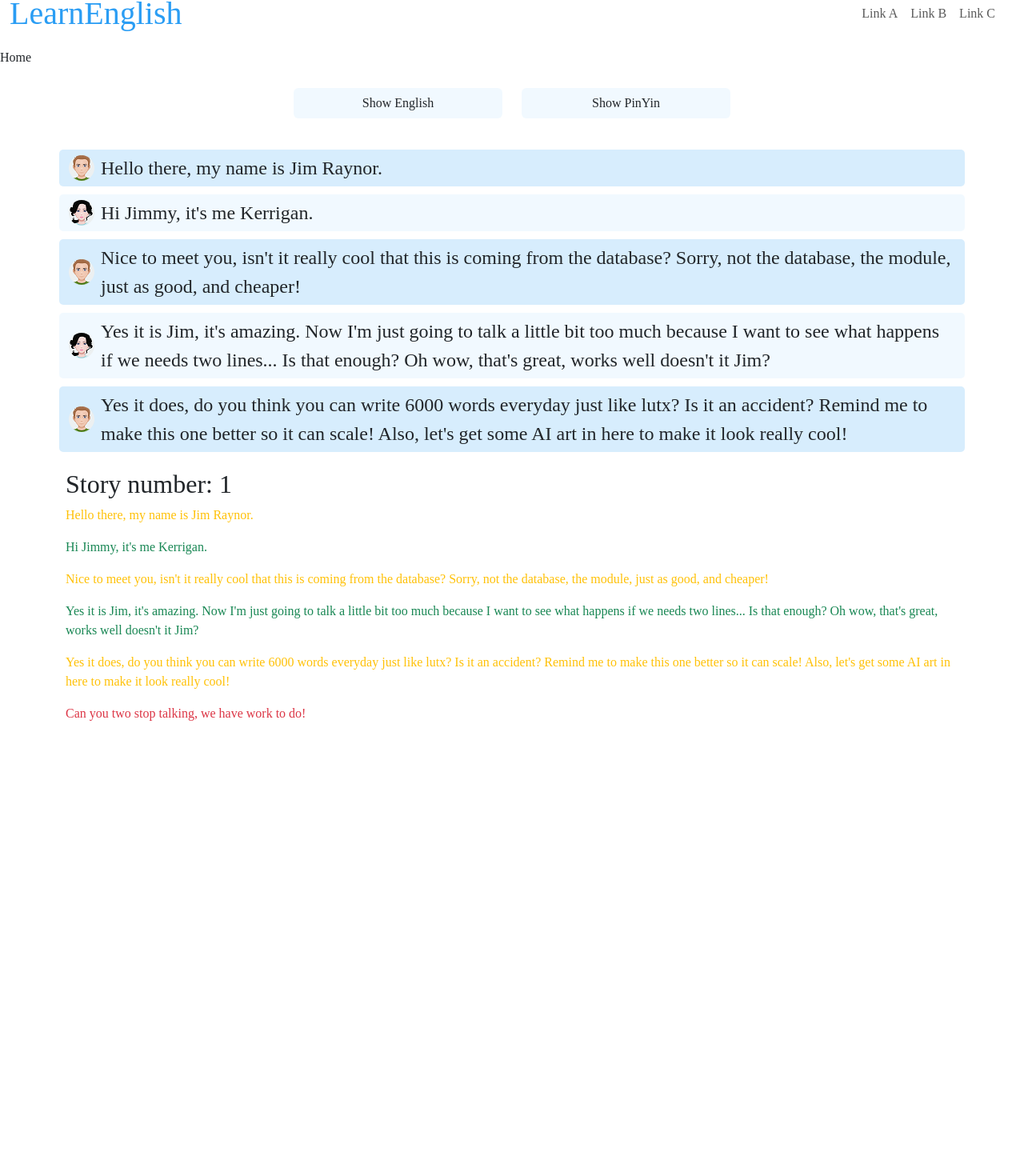
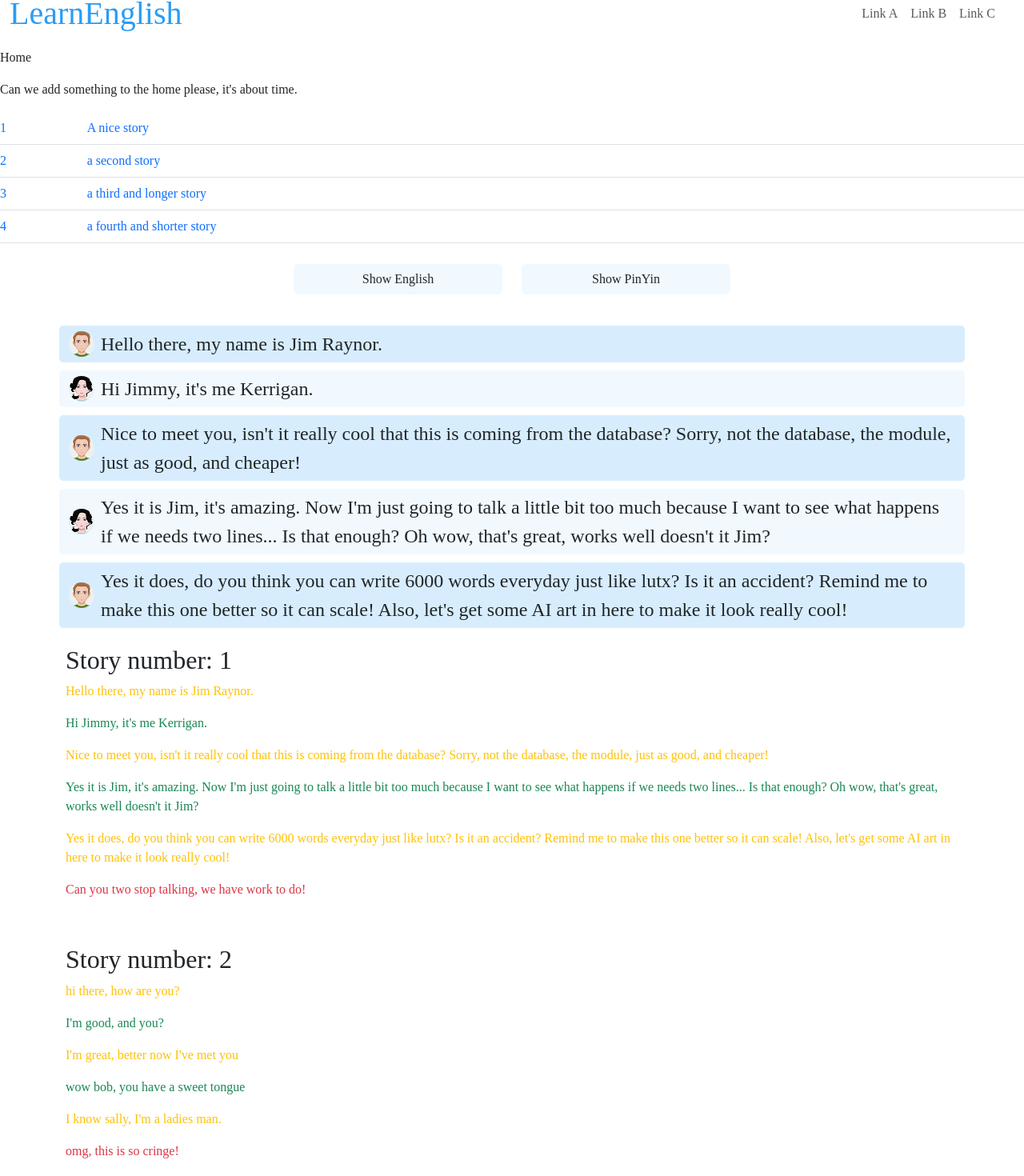
Before and after one commit to RN255/learn-english-bronze, a React (Create React App) app: page / in a window 1280 px wide. Shown: the part 26-1496 px from the top of the page at 80% size. Before the commit the page ends 970 px from the top, so only its background shows below. Built offline with nearby package versions, Linux system fonts and the light colour scheme.

Commit message:
router, menu list basic done

```diff
--- a/package.json
+++ b/package.json
@@ -10,6 +10,7 @@
     "react": "^18.2.0",
     "react-bootstrap": "^2.8.0",
     "react-dom": "^18.2.0",
+    "react-router-dom": "^6.15.0",
     "react-scripts": "5.0.1",
     "web-vitals": "^2.1.4"
   },
--- a/src/App.js
+++ b/src/App.js
@@ -7,15 +7,26 @@ import { arrayOfLessons } from "./modules/lessonText";
 import { arrayOfStories } from "./modules/storyHolder";
 import MainConvo from "./components/MainConvo";
 import MainConvoNew from "./components/MainConvoNew";
+import { BrowserRouter, Route, Routes } from "react-router-dom";
 
 function App() {
   return (
-    <>
+    <BrowserRouter>
       <NavBar></NavBar>
       <Home></Home>
       <MainConvo LessonText={arrayOfLessons[0]}></MainConvo>
       <MainConvoNew StoryText={arrayOfStories[0]}></MainConvoNew>
-    </>
+      <MainConvoNew StoryText={arrayOfStories[1]}></MainConvoNew>
+      <Routes>
+        {arrayOfStories.map((item) => (
+          <Route
+            key={item}
+            path={`/story${item.storyNumber}`}
+            element={<MainConvoNew StoryText={item} />}
+          />
+        ))}
+      </Routes>
+    </BrowserRouter>
   );
 }
 
--- a/src/components/MainConvoNew.js
+++ b/src/components/MainConvoNew.js
@@ -1,7 +1,7 @@
 import React from "react";
 import "../styles/styles.css";
 
-export default function MainConvo(props) {
+export default function MainConvoNew(props) {
   var character1 = props.StoryText.character1;
   var character2 = props.StoryText.character2;
   var character3 = props.StoryText.character3;
--- a/src/modules/storyHolder.js
+++ b/src/modules/storyHolder.js
@@ -22,4 +22,68 @@ export const arrayOfStories = [
     line6Speaker: "Tycus",
     line6: "Can you two stop talking, we have work to do!",
   },
+
+  {
+    storyNumber: "2",
+    storyTitle: "a second story",
+    character1: "bob",
+    character2: "sally",
+    character3: "joe",
+    numberOfLines: 6,
+    line1Speaker: "bob",
+    line1: "hi there, how are you?",
+    line2Speaker: "sally",
+    line2: "I'm good, and you?",
+    line3Speaker: "bob",
+    line3: "I'm great, better now I've met you",
+    line4Speaker: "sally",
+    line4: "wow bob, you have a sweet tongue",
+    line5Speaker: "bob",
+    line5: "I know sally, I'm a ladies man.",
+    line6Speaker: "joe",
+    line6: "omg, this is so cringe!",
+  },
+
+  {
+    storyNumber: "3",
+    storyTitle: "a third and longer story",
+    character1: "bob",
+    character2: "sally",
+    character3: "joe",
+    numberOfLines: 8,
+    line1Speaker: "bob",
+    line1: "hi there, how are you?",
+    line2Speaker: "sally",
+    line2: "I'm good, and you?",
+    line3Speaker: "bob",
+    line3: "I'm great, better now I've met you",
+    line4Speaker: "sally",
+    line4: "wow bob, you have a sweet tongue",
+    line5Speaker: "bob",
+    line5: "I know sally, I'm a ladies man.",
+    line6Speaker: "joe",
+    line6: "omg, this is so cringe!",
+    line7Speaker: "joe",
+    line7: "omg, this is so line 7!",
+    line8Speaker: "joe",
+    line8: "omg, this is so line 8!",
+  },
+
+  {
+    storyNumber: "4",
+    storyTitle: "a fourth  and shorter story",
+    character1: "bob",
+    character2: "sally",
+    character3: "joe",
+    numberOfLines: 4,
+    line1Speaker: "bob",
+    line1: "hi there, how are you?",
+    line2Speaker: "sally",
+    line2: "I'm good, and you?",
+    line3Speaker: "bob",
+    line3: "I'm great, better now I've met you",
+    line4Speaker: "sally",
+    line4:
+      "wow bob, you have a sweet tongue, but I want to finish on line 4 thanks",
+  },
 ];
--- a/src/pages/Home.js
+++ b/src/pages/Home.js
@@ -1,5 +1,25 @@
 import React from "react";
+import { arrayOfStories } from "../modules/storyHolder";
+import { Link } from "react-router-dom";
 
 export default function Home() {
-  return <div>Home</div>;
+  return (
+    <div>
+      <p>Home</p>
+      <p>Can we add something to the home please, it's about time.</p>
+
+      {arrayOfStories.map((item) => (
+        <Link
+          key={item.storyNumber}
+          to={`/story${item.storyNumber}`}
+          className="text-decoration-none"
+        >
+          <div className="row border-bottom py-2 LessonItem">
+            <div className="col-1">{item.storyNumber}</div>
+            <div className="col col-lg-4 col-xl-3">{item.storyTitle}</div>
+          </div>
+        </Link>
+      ))}
+    </div>
+  );
 }
```
Also changed, not shown: 1 other file (tests, documents, lock files or other folders).
